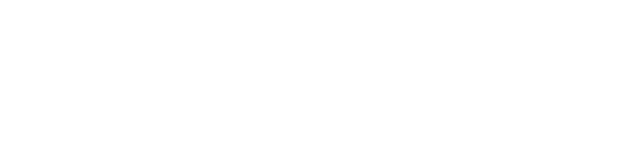
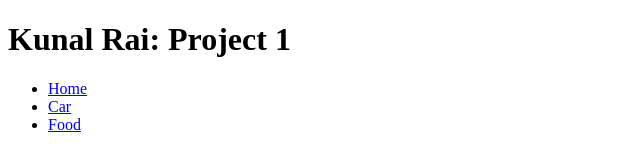
Before and after one commit to Kunal-rai00/Kunal-Rai-project-1, a plain HTML site: page food.html in a window 1280 px wide. Shown: the whole page, without its empty margins (0-640 px from the left). Drawn offline with Linux system fonts and the light colour scheme.

Commit message:
updated food.html

```diff
--- a/food.html
+++ b/food.html
@@ -6,6 +6,16 @@
     <title>food</title>
 </head>
 <body>
+    <h1>Kunal Rai: Project 1</h1>
+    <header>
+      <nav>
+        <ul>
+          <li><a href="home.html">Home</a></li>
+          <li><a href="car.html">Car</a></li>
+          <li><a href="food.html">Food</a></li>
+        </ul>
+      </nav>
+    </header>
 
 </body>
 </html>
```
